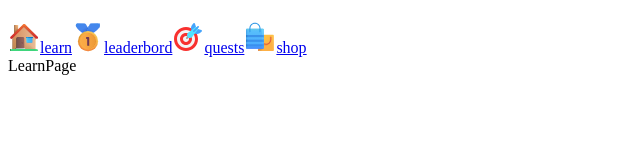
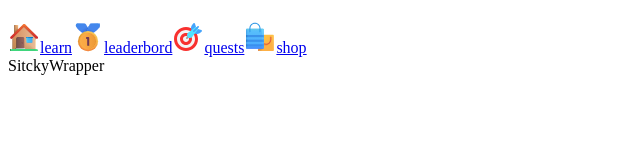
Before and after one commit to ad-bak/duoling-nextjs, a Next.js app: page /learn in a window 1280 px wide. Shown: the part 144-291 px from the top of the page, without its empty margins (0-640 px from the left). Built offline with nearby package versions, Linux system fonts and the light colour scheme.

Commit message:
sticky wrapper

```diff
--- a/app/(main)/layout.tsx
+++ b/app/(main)/layout.tsx
@@ -7,7 +7,7 @@ function MainLayout({ children }: Readonly<{ children: React.ReactNode }>) {
       <MobileHeader />
       <Sidebar className="hidden lg:flex" />
       <main className="lg:pl-[256px] h-full pt-[50px] lg:pt-0">
-        <div className="bg-red-500 h-full">{children}</div>
+        <div className="max-w-[1056px] mx- pt-6 h-full">{children}</div>
       </main>
     </>
   );
--- a/app/(main)/learn/page.tsx
+++ b/app/(main)/learn/page.tsx
@@ -1,5 +1,11 @@
+import SitckyWrapper from "@/components/sticky-wrapper";
+
 function LearnPage() {
-  return <div>LearnPage</div>;
+  return (
+    <div className="flex flex-row-reverse gap-[48px] px-6">
+      <SitckyWrapper />
+    </div>
+  );
 }
 
 export default LearnPage;
--- /dev/null
+++ b/components/sticky-wrapper.tsx
@@ -0,0 +1,5 @@
+function SitckyWrapper() {
+  return <div>SitckyWrapper</div>;
+}
+
+export default SitckyWrapper;
```
